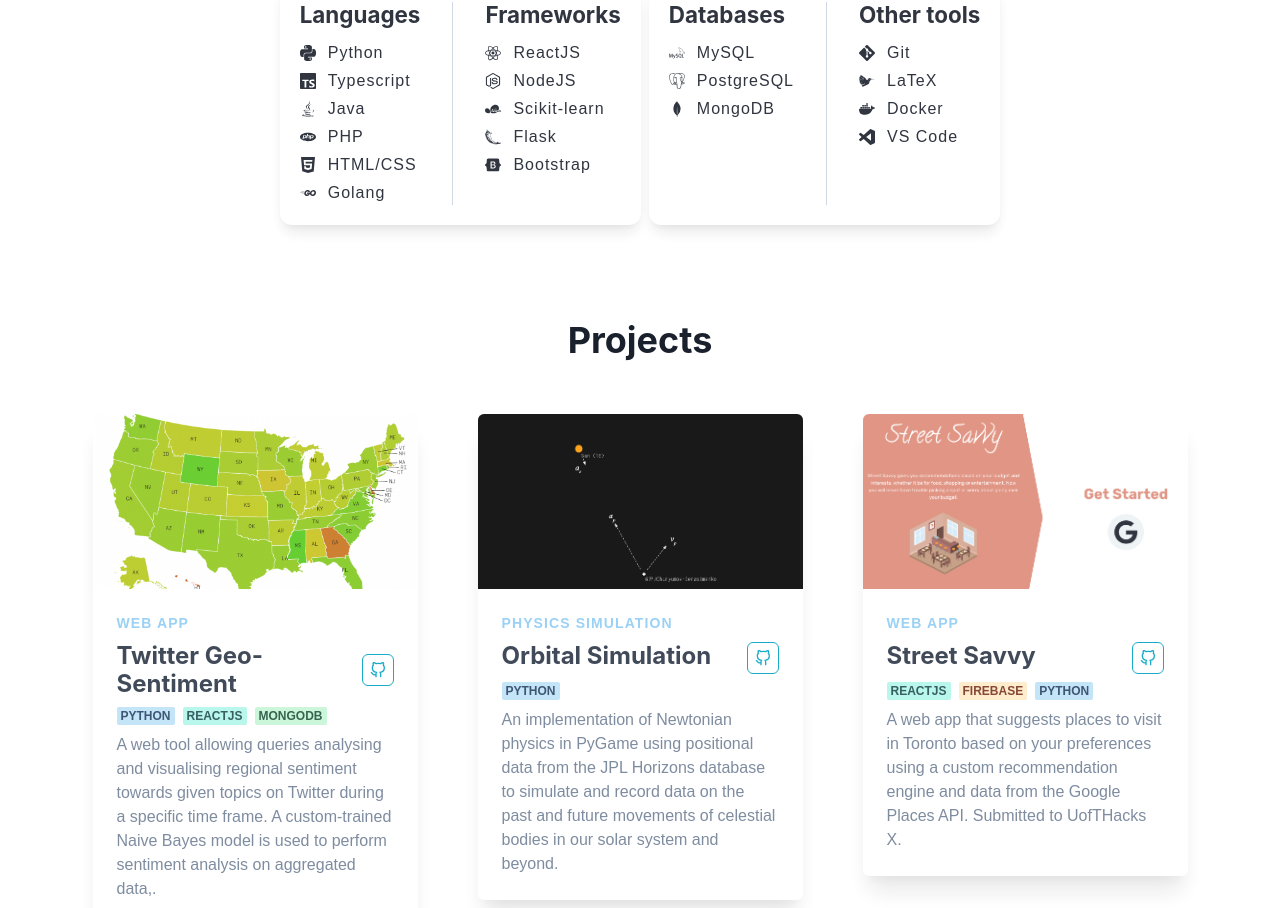
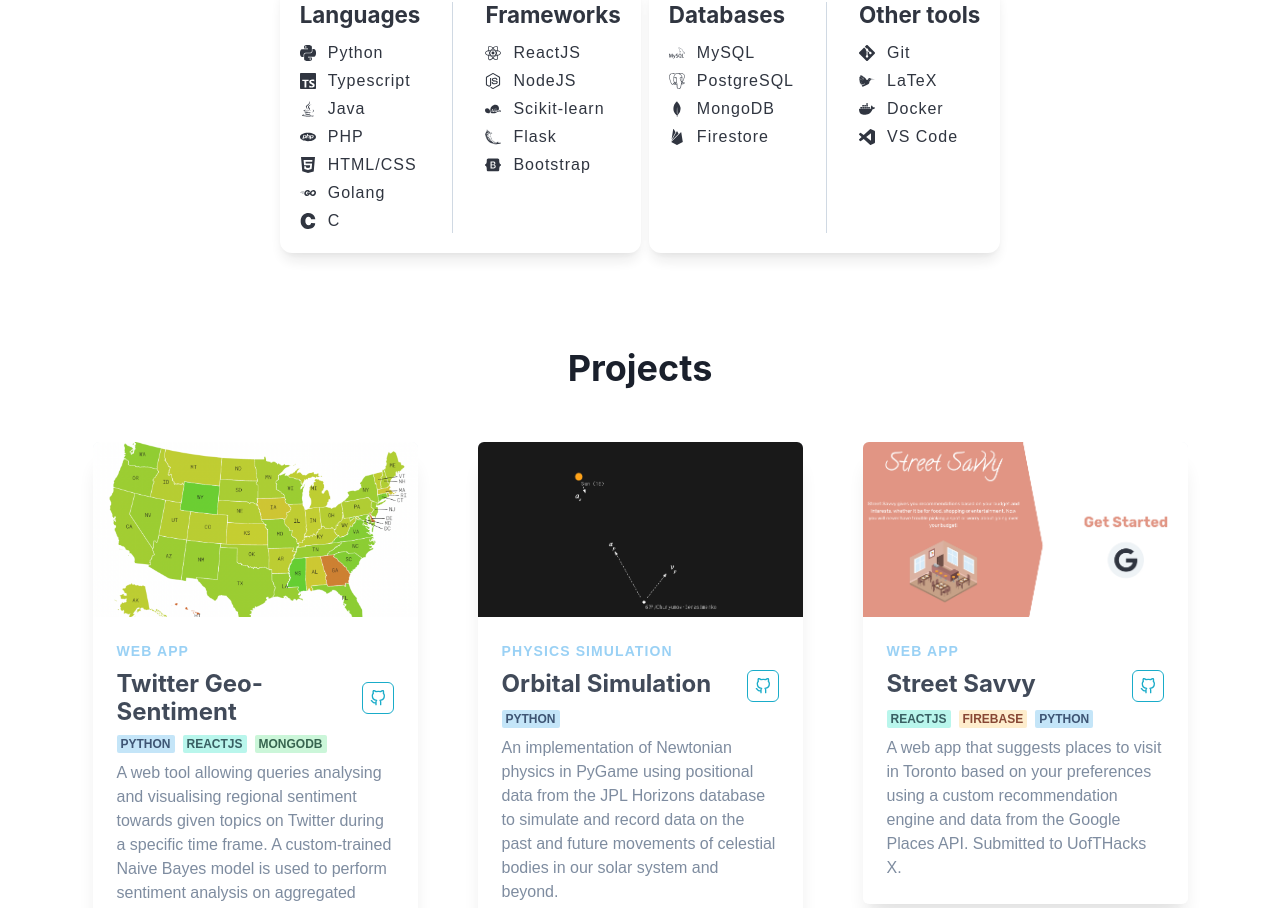
Before and after one commit to jasonfyw/jasonfyw.github.io, a React (Create React App) app: page / in a window 1280 px wide. Shown: the part 1380-2288 px from the top of the page. Built offline with nearby package versions, Linux system fonts and the light colour scheme; a web font is replaced by a local one.

Commit message:
add: C and Firebase to skills

```diff
--- a/src/components/Skills/Skills.tsx
+++ b/src/components/Skills/Skills.tsx
@@ -26,7 +26,9 @@ import {
     SiScikitlearn,
     SiGo,
     SiNodedotjs,
-    SiPostgresql
+    SiPostgresql,
+    SiC,
+    SiFirebase
 } from 'react-icons/si';
 import { Element } from 'react-scroll';
 import Fade from 'react-reveal/Fade';
@@ -64,6 +66,7 @@ const Skills: FC = () => {
                                         <SkillItem icon={SiPhp} name='PHP' />
                                         <SkillItem icon={SiHtml5} name='HTML/CSS' />
                                         <SkillItem icon={SiGo} name='Golang' />
+                                        <SkillItem icon={SiC} name='C' />
                                     </SkillSection>
                                     <SkillSection title={'Frameworks'}>
                                         <SkillItem icon={SiReact} name='ReactJS' />
@@ -90,6 +93,7 @@ const Skills: FC = () => {
                                         <SkillItem icon={SiMysql} name='MySQL' />
                                         <SkillItem icon={SiPostgresql} name='PostgreSQL' />
                                         <SkillItem icon={SiMongodb} name='MongoDB' />
+                                        <SkillItem icon={SiFirebase} name='Firestore' />
                                     </SkillSection>
                                     <SkillSection title={'Other tools'}>
                                         <SkillItem icon={SiGit} name='Git' />
```
